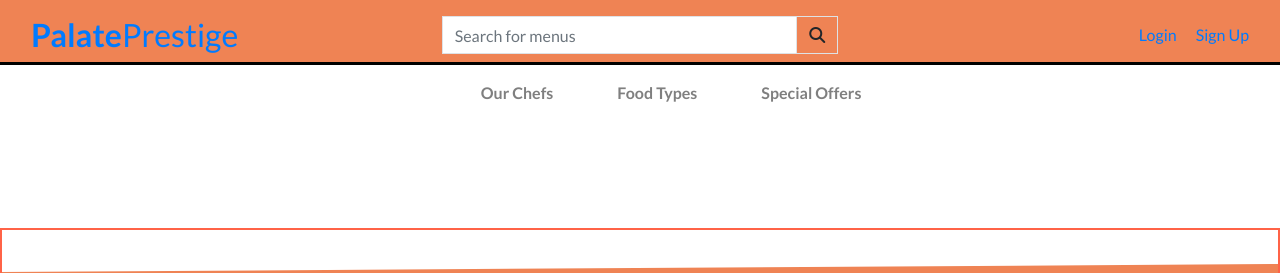
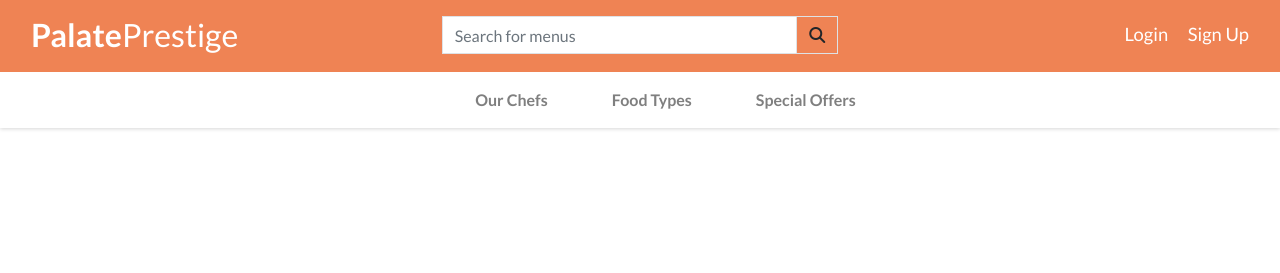
Before and after one commit to JiiXaa/PalatePrestige, a Django app: page / in a window 1280 px wide. Shown: the top 273 px of the page. Run offline with Django 3.2, Linux system fonts and the light colour scheme; some libraries are stand-ins or nearby versions.

Commit message:
Refactored styles for mobile top header and home page for large screens.

```diff
--- a/home/templates/home/index.html
+++ b/home/templates/home/index.html
@@ -14,42 +14,45 @@
 <div class="home-container">
     <!-- Slider -->
     <div class="slider-container">
-      <div id="carouselExampleFade" class="carousel slide carousel-fade" data-ride="carousel">
+      <div id="chefCarouselFade" class="carousel slide carousel-fade" data-ride="carousel">
         <div class="carousel-inner">
           <div class="carousel-item active">
-            <img class="d-block w-100" src="{{ MEDIA_URL }}chef1.jpg" alt="First slide">
+            <img class="d-block w-100" src="{{ MEDIA_URL }}chef1.jpg" alt="Chef cooking">
           </div>
           <div class="carousel-item">
-            <img class="d-block w-100" src="{{ MEDIA_URL }}chef2.jpg" alt="Second slide">
+            <img class="d-block w-100" src="{{ MEDIA_URL }}chef2.jpg" alt="Chef cooking">
           </div>
           <div class="carousel-item">
-            <img class="d-block w-100" src="{{ MEDIA_URL }}chef3.jpg" alt="Third slide">
+            <img class="d-block w-100" src="{{ MEDIA_URL }}chef3.jpg" alt="Chef cooking">
           </div>
           <div class="carousel-item">
-            <img class="d-block w-100" src="{{ MEDIA_URL }}chef4.jpg" alt="Third slide">
+            <img class="d-block w-100" src="{{ MEDIA_URL }}chef4.jpg" alt="Chef cooking">
           </div>
         </div>
-        <a class="carousel-control-prev" href="#carouselExampleFade" role="button" data-slide="prev">
+        <a class="carousel-control-prev" href="#chefCarouselFade" role="button" data-slide="prev">
           <span class="carousel-control-prev-icon" aria-hidden="true"></span>
           <span class="sr-only">Previous</span>
         </a>
-        <a class="carousel-control-next" href="#carouselExampleFade" role="button" data-slide="next">
+        <a class="carousel-control-next" href="#chefCarouselFade" role="button" data-slide="next">
           <span class="carousel-control-next-icon" aria-hidden="true"></span>
           <span class="sr-only">Next</span>
         </a>
       </div>
     </div>
 
+    <!-- Mobile picture instead of slider -->
+
+    <div class="mobile-container">
+      <img class="d-block w-100" src="{{ MEDIA_URL }}chef1.jpg" alt="Chef cooking">
+    </div>
     <!-- Text under the slider -->
     <div class="hero-container">
-      <h1 class="">
+      <h1 class="mt-4 text-white">
         Hire a private chef for any event!
       </h1>
-      <div class="">
-        <h4>
-          <a href="{% url 'chefs' %}" class="">Book Now</a>
-        </h4>
-      </div>
+        <div class="mt-3">
+          <a href="{% url 'chefs' %}" class="btn btn-light py-3 px-4" style="font-size: 1.25rem;">Book Now</a>
+        </div>
     </div>
 </div>
 {% endblock %}
--- a/static/css/base.css
+++ b/static/css/base.css
@@ -36,7 +36,7 @@
   left: 0;
   width: 100%;
   height: 100%;
-  clip-path: polygon(0 34%, 100% 33%, 100% 64%, 0 54%);
+  clip-path: polygon(0 40%, 100% 39%, 100% 74%, 0 64%);
   background-color: var(--primary-color);
   z-index: -1;
 }
@@ -66,7 +66,6 @@
     justify-content: center;
     align-items: center;
     height: 100%;
-    border: 2px solid tomato;
     margin-top: 4rem;
   }
 
@@ -83,11 +82,6 @@
     padding-top: 164px;
   }
 
-  /* TESTING ONLY */
-  .move-down {
-    margin-top: 8rem;
-  }
-
   /* Background color trick for the content (just place div on top of the content) */
   .overlay {
     height: 100%;
@@ -101,19 +95,44 @@
 }
 
 @media (max-width: 667px) {
+  body {
+    height: calc(100vh - 116px);
+  }
+
+  .home-container {
+    margin-top: 5rem;
+  }
+
   .header-container {
     padding-top: 116px;
   }
 
-  body {
-    height: calc(100vh - 116px);
+  .hero-container {
+    text-align: center;
+  }
+  .slider-container {
+    display: none;
+  }
+
+  .home-bg-clip {
+    position: absolute;
+    top: 0;
+    left: 0;
+    width: 100%;
+    height: 100%;
+    clip-path: none;
+    background-color: var(--primary-color);
+    z-index: -1;
   }
 }
 
-/* TESTING ONLY */
+#headernav {
+  box-shadow: rgba(0, 0, 0, 0.16) 0px 1px 4px;
+}
+
 #topnav {
   background-color: var(--primary-color) !important;
-  border-bottom: 3px solid black;
+  padding-bottom: 0.6rem !important;
 }
 
 /* Allauth custom styles */
@@ -131,6 +150,10 @@
 /* Utility classes */
 .hidden {
   display: none;
+}
+
+.text-white {
+  color: #fff !important;
 }
 
 .fa-xmark {
--- a/templates/base.html
+++ b/templates/base.html
@@ -42,11 +42,11 @@
     <title>Palate Prestige {% block extra_title %} {% endblock %}</title>
   </head>
   <body>
-    <header class="container-fluid fixed-top">
+    <header id="headernav" class="container-fluid fixed-top">
       <div id="topnav" class="row bg-white pt-lg-2 d-none d-lg-flex">
         <div class="col-12 col-lg-4 my-auto py-1 py-lg-0 text-center text-lg-left">
           <a href="{% url 'home' %}" class="nav-link main-logo-link">
-            <h2 class="logo-font text-black my-0"><strong>Palate</strong>Prestige</h2>
+            <h2 class="logo-font text-white my-0"><strong>Palate</strong>Prestige</h2>
           </a>
         </div>
         <div class="col-12 col-lg-4 my-auto py-1 py-lg-0">
@@ -66,12 +66,12 @@
         <div class="col-12 col-lg-4 my-auto py-1 py-lg-0">
           <ul class="list-inline list-unstyled text-center text-lg-right my-0">
             {% if request.user.is_authenticated %}
-            <li class="list-inline-item dropdown">
-              <a href="#" class="text-black nav-link" id="user-options" data-toggle="dropdown" aria-haspopup="true" aria-expanded="false">
+            <li class="list-inline-item dropdown mr-2">
+              <a href="#" class="text-white nav-link" id="user-options" data-toggle="dropdown" aria-haspopup="true" aria-expanded="false">
                 <div class="text-center">
-                  <i class="fas fa-user"></i>
+                  <i class="fas fa-user" style="font-size: 1.25rem;"></i>
                 </div>
-                <span class="d-none d-lg-inline-block">My Account</span>
+                <span class="d-none d-lg-inline-block" style="font-size: 1.15rem;">My Account</span>
               </a>
                 <div class="dropdown-menu border-0" aria-labelledby="user-options">
                     {% if request.user.is_superuser %}
@@ -90,9 +90,9 @@
                 </div>
             </li>
             {% else %}
-              <li class="list-inline-item">
-                <a href="{% url 'account_login' %}" class="mr-3">Login</a>
-                <a href="{% url 'account_signup' %}" class="mr-3">Sign Up</a>
+              <li class="list-inline-item" style="font-size: 1.15rem;">
+                <a href="{% url 'account_login' %}" class="mr-3 text-white">Login</a>
+                <a href="{% url 'account_signup' %}" class="mr-3 text-white">Sign Up</a>
               </li>
             {% endif %}
           </ul>
--- a/templates/includes/mobile-top-header.html
+++ b/templates/includes/mobile-top-header.html
@@ -1,6 +1,6 @@
 {% load static %}
 {% load group_filter %}
-<ul>
+<ul class="">
   <li class="list-inline-item">
     <a class="text-black nav-link d-block d-lg-none" href="#" id="mobile-search" data-toggle="dropdown" aria-haspopup="true" aria-expanded="false">
         <div class="text-center">
@@ -48,6 +48,7 @@
         {% endif %}
     </div>
 </li>
+{% if request.user.is_authenticated and user|has_group:'Customer'%}
     <li class="list-inline-item">
         <button id="openMobileBookingModalBtn" class="btn btn-link nav-link d-block d-lg-none" data-toggle="modal" data-target="#mobileBookingModal">
         <div class="text-center">
@@ -58,4 +59,5 @@
         </div>
         </button>
     </li>
+{% endif %}
 </ul>
```
Lines whose indentation alone changed are shown as unchanged.
